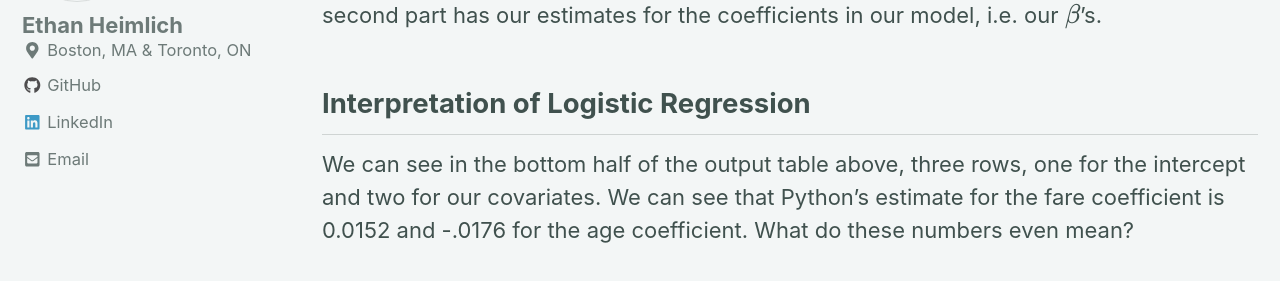
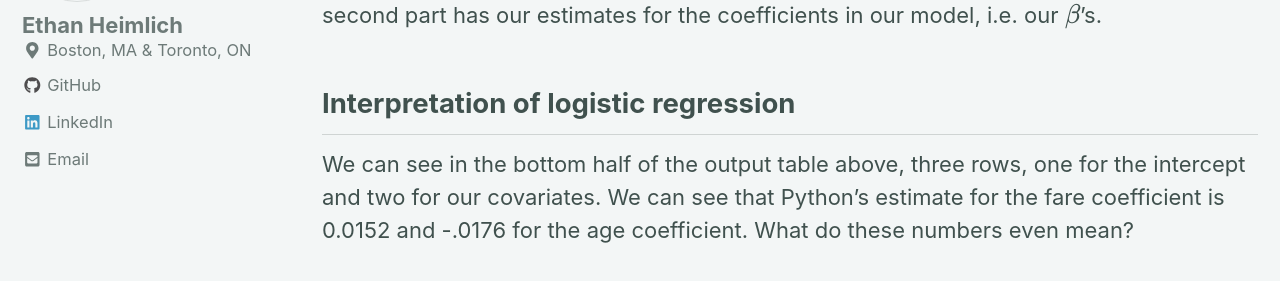
Before and after one commit to eheimlich/eheimlich.github.io, a Jekyll site: the page built from _posts/2019-10-22-generalized_linear_models.md, in a window 1280 px wide and 900 px high, scrolled down 7122 px. Shown: the part 174-455 px from the top of the window. Built offline with Jekyll 4.4.1, drawn with Linux system fonts in a browser that asks for light colours; cached includes are drawn as plain includes; nearby versions of some CDN libraries; formulas are drawn with MathJax 3.

Commit message:
Finished initial drafts

```diff
--- a/_posts/2019-10-22-generalized_linear_models.md
+++ b/_posts/2019-10-22-generalized_linear_models.md
@@ -221,7 +221,7 @@ print(model_results.summary())
 Let's check the output from the GLM we just ran. In the top part of the output we have some important metadata,
 such as the link function, degrees of freedom, and more. The second part has our estimates for the coefficients in our model, i.e. our $$\beta$$'s.
 
-## Interpretation of Logistic Regression
+## Interpretation of logistic regression
 
 We can see in the bottom half of the output table above, three rows, one for the intercept and two for our covariates. We can see that Python's estimate for the fare coefficient is 0.0152 and -.0176 for the age coefficient. What do these numbers even mean?
 
```
